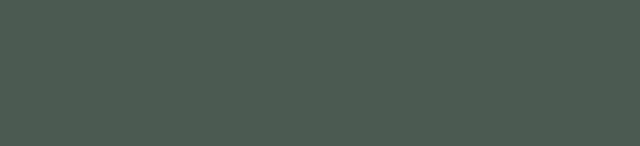
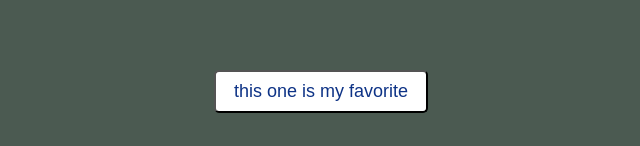
Before and after one commit to elsafluss/whos-that-cub, a React (Create React App) app: page / in a window 1280 px wide. Shown: the part 651-797 px from the top of the page, without its empty margins (319-959 px from the left). Built offline with nearby package versions, Linux system fonts and the light colour scheme.

Commit message:
Add button to App for favoriting player.

```diff
--- a/src/App.css
+++ b/src/App.css
@@ -20,3 +20,14 @@
   border-radius: 5px;
   padding: .5em 1em;
 }
+
+.favorite-button {
+  margin: 1em;
+  position: absolute;
+  bottom: 1em;
+  font-size: large;
+  border-radius: 5px;
+  color: #0E3386;
+  background-color: #ffffff;
+  padding: .5em 1em;
+}
--- a/src/App.js
+++ b/src/App.js
@@ -47,11 +47,12 @@ class App extends Component {
     return (
       <div className="app">
         <Link to="/" className="header">WHO'S THAT CUB?</Link>
-          <Find
-            players={this.state.activePlayers}
-            setCurrentPlayer={this.setCurrentPlayer}
-            showFrontOrBack={this.showFrontOrBack}
-          />
+        <Find
+          players={this.state.activePlayers}
+          setCurrentPlayer={this.setCurrentPlayer}
+          showFrontOrBack={this.showFrontOrBack}
+        />
+        <button className="favorite-button">this one is my favorite</button>
         <Switch>
           <Route exact path="/" render={() =>
             <CardFront
```
